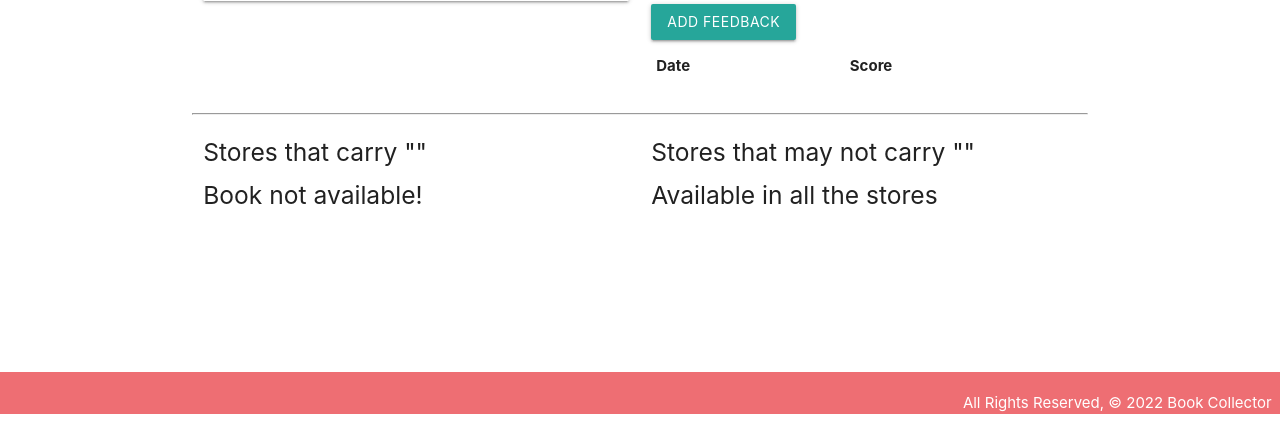
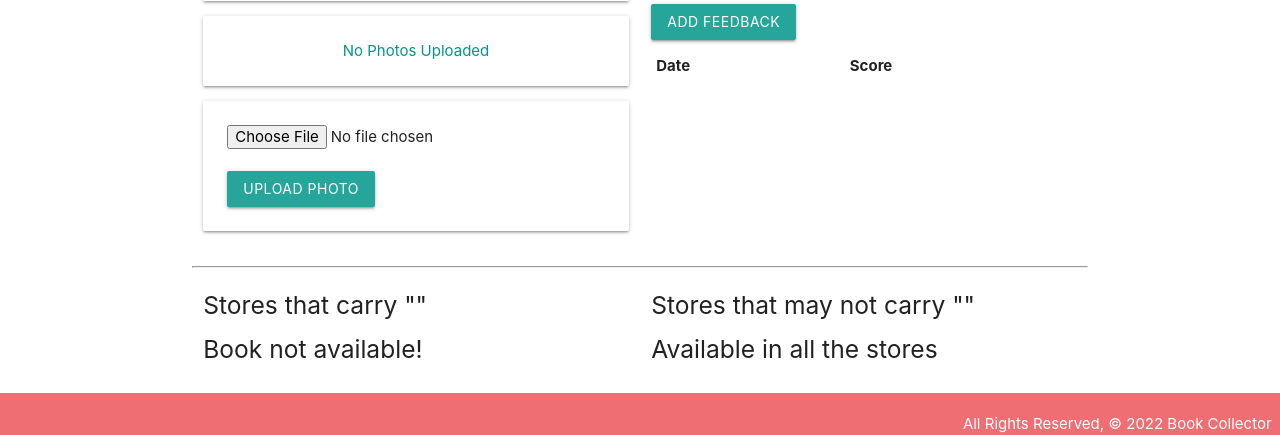
Before and after one commit to germanokuerten/bookcollector, a Django app: template main_app/templates/books/detail.html in a window 1280 px wide. Shown: the part 386-821 px from the top of the page. Before the commit the page ends 800 px from the top, so only its background shows below. Run offline with Django 4.2, Linux system fonts and the light colour scheme; the template is opened without the code that fills it: values that come from a table or form of the project are taken from there, others are empty; parts of the project's set-up code (start-up, migrations or seed data) failed here and were passed over.

Commit message:
photo functionality added

```diff
--- a/main_app/admin.py
+++ b/main_app/admin.py
@@ -1,8 +1,9 @@
 from django.contrib import admin
-from .models import Book, Feedback, Store
+from .models import Book, Feedback, Store, Photo
 
 # Register your models here.
 
 admin.site.register(Book)
 admin.site.register(Feedback)
 admin.site.register(Store)
+admin.site.register(Photo)
--- a/main_app/templates/books/detail.html
+++ b/main_app/templates/books/detail.html
@@ -21,6 +21,21 @@
         <a href="{% url 'books_delete' book.id %}">Delete</a>
       </div>
     </div>
+
+    <!-- Insert Photo Card here -->
+    {% for photo in book.photo_set.all %}
+      <img class="responsive-img card-panel" src="{{photo.url}}" alt="book image">
+    {% empty %}
+      <div class="card-panel teal-text center-align">No Photos Uploaded</div>
+    {% endfor %}
+    <!-- Photo button/form -->
+    <form action="{% url 'add_photo' book.id %}" enctype="multipart/form-data" method="POST" class="card-panel">
+      {% csrf_token %}
+      <input type="file" name="photo-file">
+      <br><br>
+      <input type="submit" class="btn" value="Upload Photo">
+  </form>
+
   </div>
 
   <div class="col s6">
--- a/main_app/urls.py
+++ b/main_app/urls.py
@@ -21,7 +21,7 @@
     # 'books/<int:book_id>/add_photos/', this is the end point
     # views.add_photo, the view function responsible to handing the endpoint
     # name='add_photo', name property that we can use when we want to access this via a form.
-    path('books/<int:book_id>/add_photos/', views.add_photo, name='add_photo'),
+    path('books/<int:book_id>/add_photo/', views.add_photo, name='add_photo'),
 
 
     path('books/<int:book_id>/assoc_store/<int:store_id>/', views.assoc_store, name='assoc_store'),
```
Also changed, not shown: main_app/views.py (+19 -1 lines).
